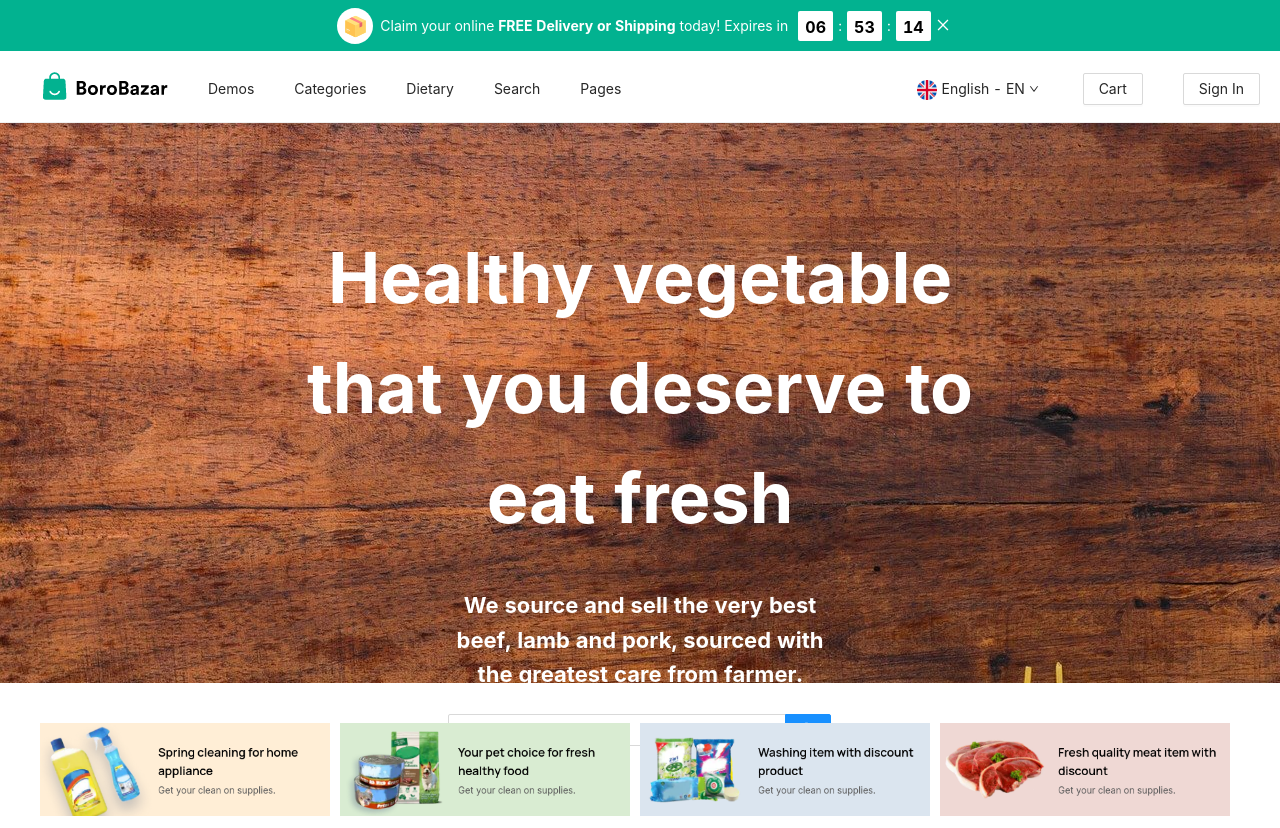
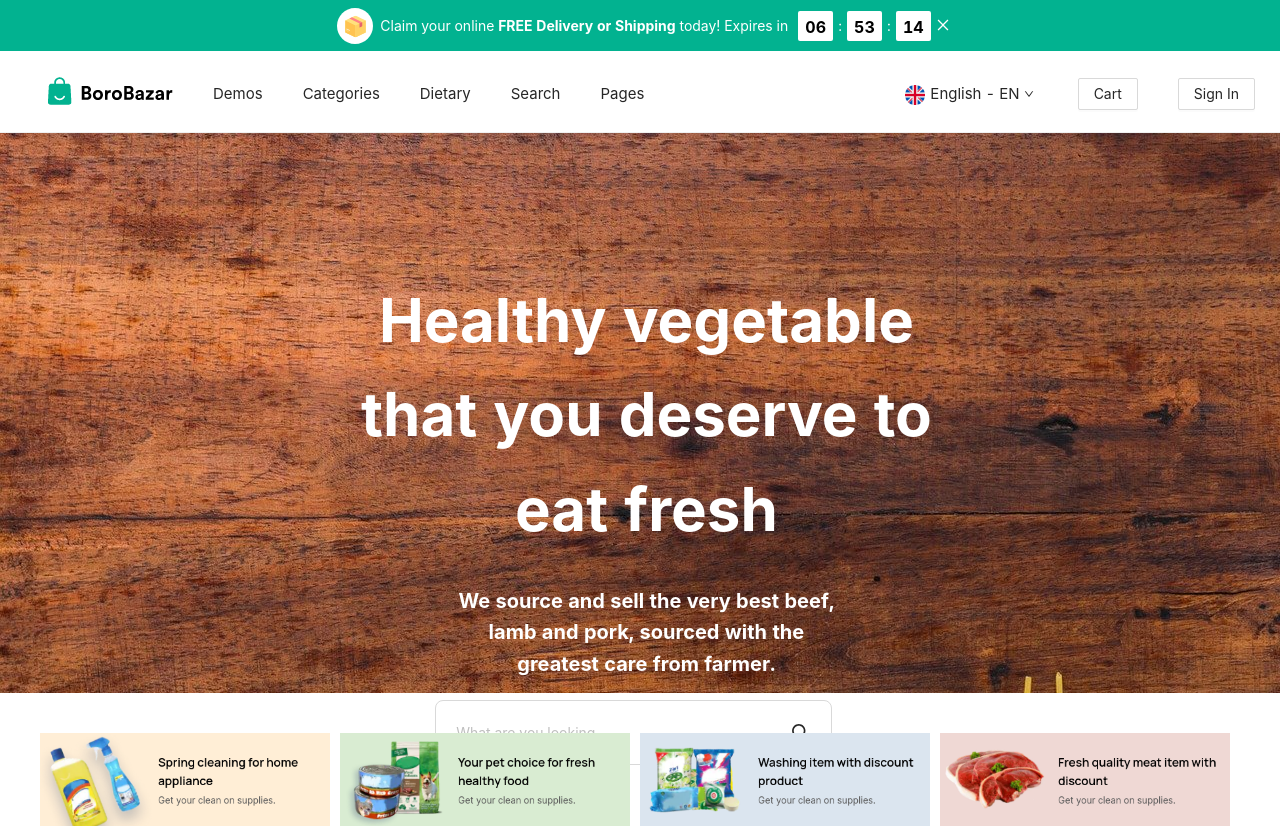
Before and after one commit to anwarhossain1/borobazar-6am, a React (Create React App) app: page / in a window 1280 px wide. Shown: the top 828 px of the page. Built offline with nearby package versions, Linux system fonts and the light colour scheme.

Commit message:
onscroll fixed navbar added

```diff
--- a/src/components/Cards/Curated/curatedCollections.css
+++ b/src/components/Cards/Curated/curatedCollections.css
@@ -1,5 +1,5 @@
 .curated__container {
-  margin: 40px;
+  margin: 60px 40px;
   text-align: center;
   align-items: center;
 }
--- a/src/components/Homepage/Banner.jsx
+++ b/src/components/Homepage/Banner.jsx
@@ -1,6 +1,6 @@
 import React from "react";
 import { Input, Space } from "antd";
-import { AudioOutlined } from "@ant-design/icons";
+import { AudioOutlined, SearchOutlined } from "@ant-design/icons";
 import banner from "../../assets/images/banner.jpg";
 import "./banner.css";
 const { Search } = Input;
@@ -18,7 +18,20 @@ const Banner = () => {
             </p>
           </div>
           <div className="search">
-            <Search placeholder="What are you looking" enterButton />
+            <Input
+              style={{
+                width: "100%",
+                height: "65px",
+                borderRadius: "8px",
+                padding: "20px",
+              }}
+              placeholder="What are you looking"
+              suffix={
+                <SearchOutlined
+                  style={{ cursor: "pointer", fontSize: "20px" }}
+                />
+              }
+            />
           </div>
         </div>
       </div>
--- a/src/components/Homepage/banner.css
+++ b/src/components/Homepage/banner.css
@@ -5,7 +5,6 @@
 }
 
 .banner__content {
-  padding-top: 100px;
   text-align: center;
   padding-left: 40px;
   padding-right: 40px;
@@ -44,32 +43,32 @@
     padding-left: 35%;
     padding-right: 35%;
     border-radius: 14px;
+    z-index: -1;
   }
 }
 
 @media only screen and (min-width: 992px) {
   .banner__content {
-    padding-top: 100px;
+    padding-top: 140px;
     text-align: center;
-    padding-left: 20%;
-    padding-right: 20%;
+    padding-left: 26%;
+    padding-right: 25%;
   }
   .banner__content > h1 {
     color: #ffffff;
     font-weight: bold;
-    font-size: 70px;
+    font-size: 60px;
   }
   .banner__content > p {
     color: white;
     font-weight: bold;
-    font-size: 22px;
-    padding-left: 25%;
-    padding-right: 25%;
+    font-size: 20px;
+    padding-left: 18%;
+    padding-right: 18%;
   }
   .search {
-    padding-left: 35%;
+    padding-left: 34%;
     padding-right: 35%;
-    height: 100px;
   }
 }
 @media (max-width: 481px) {
--- a/src/components/Navbars/Navbar.css
+++ b/src/components/Navbars/Navbar.css
@@ -1,8 +1,18 @@
+.ant-menu {
+  padding: 200px;
+}
+
 .navbar {
   overflow: hidden;
-  position: inherit;
   width: 100%;
-  padding-left: 40px;
+  transition: all 0.7s ease-in;
+}
+
+.scrolled {
+  position: fixed;
+  top: 0;
+  left: 0;
+  width: 100%;
 }
 
 .logo {
--- a/src/components/Navbars/Navbar.jsx
+++ b/src/components/Navbars/Navbar.jsx
@@ -1,6 +1,6 @@
-import React from "react";
+import React, { useEffect, useState } from "react";
 import { Menu, Dropdown, Button } from "antd";
-import { MenuOutlined, DownOutlined } from "@ant-design/icons";
+import { MenuOutlined, DownOutlined, MailOutlined } from "@ant-design/icons";
 import logo from "../../assets/images/logo.png";
 import ukLogo from "../../assets/images/uk.png";
 import saLogo from "../../assets/images/saudi-arabia.png";
@@ -13,6 +13,25 @@ import "./Navbar.css";
 const { SubMenu, Item, Group } = Menu;
 
 const Navbar = () => {
+  const [scrolled, setScrolled] = useState(false);
+
+  //taking the scroll size
+  const handleScroll = () => {
+    const offset = window.scrollY;
+    if (offset > 50) {
+      setScrolled(true);
+    } else {
+      setScrolled(false);
+    }
+  };
+
+  useEffect(() => {
+    window.addEventListener("scroll", handleScroll);
+  }, []);
+  let navbarClasses = ["navbar"];
+  if (scrolled) {
+    navbarClasses.push("scrolled");
+  }
   const menu = (
     <Menu>
       <Item key="0">
@@ -47,12 +66,15 @@ const Navbar = () => {
     </Menu>
   );
   return (
-    <Menu mode="horizontal">
+    <Menu
+      className={navbarClasses.join(" ")}
+      mode="horizontal"
+      style={{ padding: "5px", fontSize: "15px" }}
+    >
       {/* <Item icon={<MenuOutlined />} /> */}
       <Item className="logo_bottom">
         <img alt="logo" src={logo} className="logo" />
       </Item>
-
       <SubMenu title="Demos" style={{ marginTop: "14px" }}>
         <Item>
           <a
```
